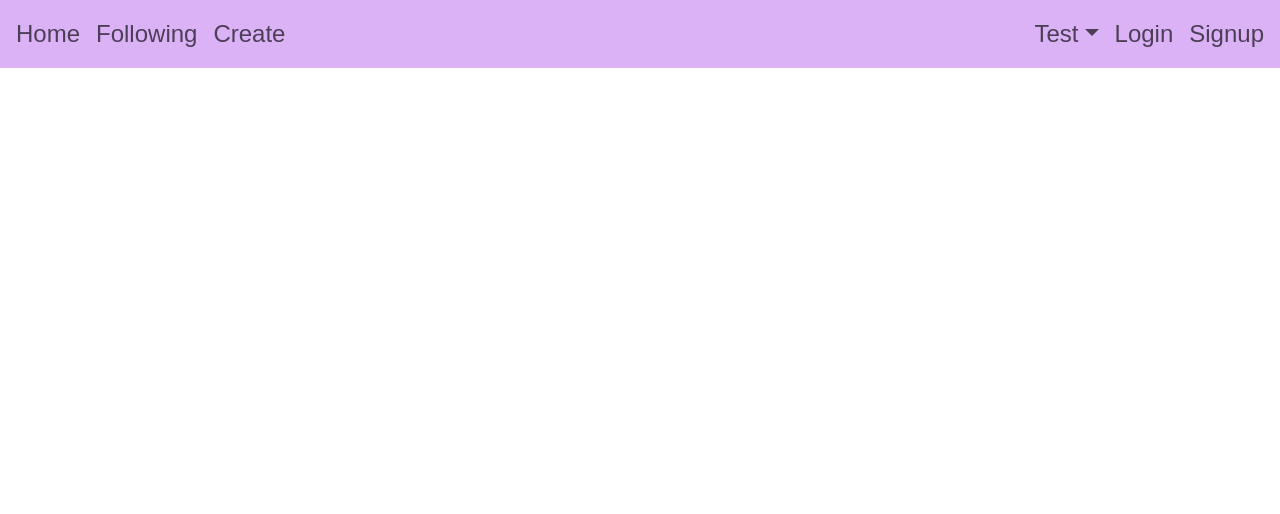
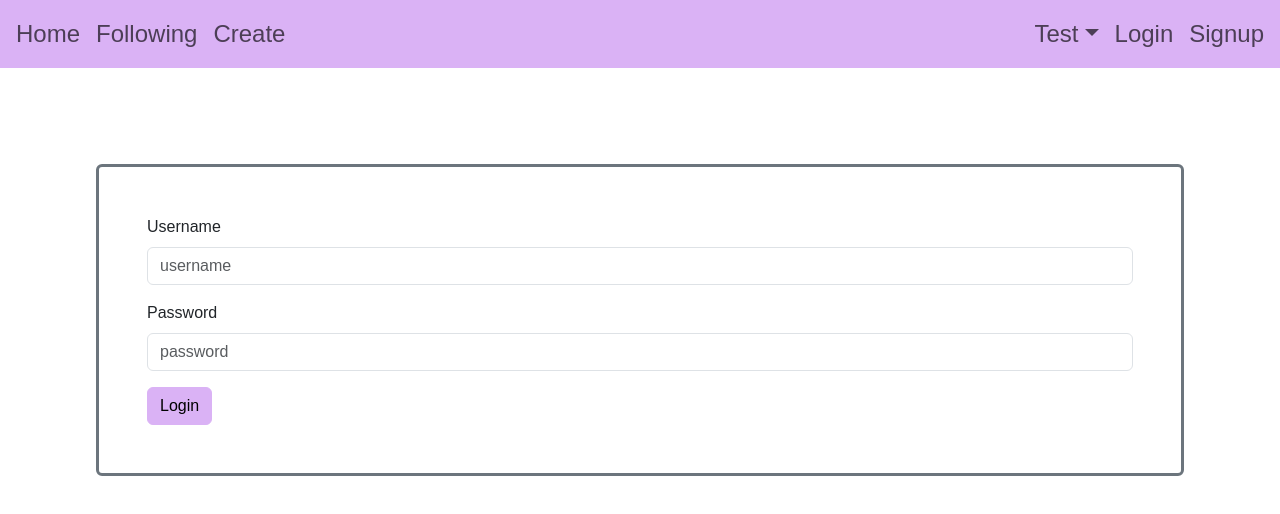
Before and after one commit to estritt/palette-capstone, a React (Create React App) app in the folder palette/: page /login in a window 1280 px wide. Shown: the top 514 px of the page. Built offline with nearby package versions, Linux system fonts and the light colour scheme; no server answers; a web font is replaced by a local one.

Commit message:
most pages finished

```diff
--- a/palette/src/components/App.js
+++ b/palette/src/components/App.js
@@ -11,6 +11,8 @@ import NavBar from './NavBar'
 // import Profile from './Profile'
 // import About from './About'
 import { AuthProvider } from './AuthContext';
+
+// there is a ton of repetitive element-specific styling done with bootstrap. a css page would help
 
 function App() {
   return (
--- a/palette/src/components/AuthContext.js
+++ b/palette/src/components/AuthContext.js
@@ -44,14 +44,14 @@ export const AuthProvider = ({ children }) => {
             method: 'DELETE',
             headers:{"Content-Type": "application/json",},
         })
-        .then(response => response.ok ? response.json() : Promise.reject())
+        .then(response => response.ok ? response.headers.message : Promise.reject())
         .then(() => setActiveUser(null))
         .catch(error => {
             console.error('Logout error:', error);
         });
     };
 
-    const value = { // check shoul be run without giving it in value
+    const value = { // check should be run without giving it in value
         activeUser,
         login,
         logout
--- a/palette/src/components/Following.js
+++ b/palette/src/components/Following.js
@@ -1,5 +1,5 @@
 
-
+// should probably also include comments that have artwork
 function Following() {
 
 }
--- a/palette/src/components/Home.js
+++ b/palette/src/components/Home.js
@@ -12,7 +12,7 @@ function Home() {
         .then(data => setPosts(data))
     }, []);
 
-    console.log(posts);
+    // console.log(posts);
 
     return (
         <Container fluid className='p-6'>
--- a/palette/src/components/Login.js
+++ b/palette/src/components/Login.js
@@ -1,6 +1,70 @@
-
+import { Container, Image, Row, Col, Button, Card, Form } from 'react-bootstrap';
+import { useForm, Controller } from 'react-hook-form';
+import { useAuth } from './AuthContext';
+// import { Form } from 'react-router-dom'; //wrong form component!
 
 function Login() {
+
+    const { activeUser, login, logout } = useAuth();
+    const {setError, handleSubmit, control, reset, formState: {errors}, getValues
+    } = useForm();
+
+    function onSubmit(data) {
+        console.log(data);
+        login(...Object.values(data)); // might be better to have login take a dictionary
+    }
+
+    if (activeUser) {
+        return (
+            <Container fluid className='p-6'>
+                <div className='border border-3 border-secondary square rounded-2 p-5 mb-5'>
+                    <p className='mx-auto'>
+                        You are already logged in! Do you mean to logout?
+                    </p>
+                    <Button onClick={logout}>Logout</Button>
+                </div>
+            </Container>
+        )
+    }
+
+    return (
+        <Container fluid className='p-6'>
+            <Form onSubmit={handleSubmit(onSubmit)} onReset={reset} className='border border-3 border-secondary square rounded-2 p-5 mb-5'>
+                <Form.Group className='mb-3' controlId='username'>
+                    <Form.Label>Username</Form.Label>
+                    {/* <Form.Control (bootstrap)> or <Controller (hook-form)> */}
+                    <Controller
+                        control={control}
+                        name='username'
+                        defaultValue=''
+                        render={({field: { onChange, onBlur, value, ref }}) => (
+                            <Form.Control
+                                onChange={onChange} value={value} ref={ref}
+                                // isInvalid={errors.username}
+                                placeholder='username'
+                            />
+                        )}
+                    />
+                </Form.Group>
+                <Form.Group className='mb-3' controlID='password'>
+                    <Form.Label>Password</Form.Label>
+                    <Controller
+                        control={control}
+                        name='password'
+                        defaultValue=''
+                        render={({field: { onChange, onBlur, value, ref }}) => (
+                            <Form.Control
+                                onChange={onChange} value={value} ref={ref}
+                                // isInvalid={errors.username}
+                                placeholder='password'
+                            />
+                        )}
+                    />
+                </Form.Group>
+                <Button type='submit'>Login</Button>
+            </Form>
+        </Container>
+    );
 
 }
 
--- a/palette/src/components/NavBar.js
+++ b/palette/src/components/NavBar.js
@@ -27,8 +27,9 @@ function NavBar() {
                 <NavLink className='me-auto' as={Link} to='/create'>Create</NavLink>
                 { activeUser ?
                     <>
-                        <NavLink as={Link} to={'/users/' + activeUser.username}>{activeUser.username}</NavLink>
-                        <NavLink class="nav-link dropdown-toggle" href="#" id="navbarDropdown" role="button" data-bs-toggle="dropdown" aria-expanded="false">
+                    {/* not a great way to get url */}
+                        <NavLink as={Link} to={'/profile/' + activeUser.url.self.slice(-1)}>{activeUser.username}</NavLink>
+                        <NavLink className="nav-link dropdown-toggle" href="#" id="navbarDropdown" role="button" data-bs-toggle="dropdown" aria-expanded="false">
                         Dropdown
                         </NavLink>
                     </> : <>
--- a/palette/src/components/Post.js
+++ b/palette/src/components/Post.js
@@ -28,7 +28,7 @@ function Post() {
 
     return (
         <Container fluid className='p-6'>
-            <Row className='border border-3 border-secondary square rounded-2 p-5 mb-5'>
+            <Row className='border border-3 border-secondary square rounded-2 p-5 mb-5' style={{'backgroundColor': '#ECECEC'}}>
                 <Col>
                     <img
                         src = {artwork}
@@ -36,7 +36,7 @@ function Post() {
                     />
                 </Col>
             </Row>
-            <Row className='border border-3 border-secondary square rounded-2 p-5 mb-5'>
+            <Row className='border border-3 border-secondary square rounded-2 p-5 mb-5' style={{'backgroundColor': '#ECECEC'}}>
                 {/* {post.children ? <RenderChildren post={post} /> : <></>} */}
                 <Comment comment={post} />
             </Row>
```
Also changed, not shown: 1 other file (tests, documents, lock files or other folders).
